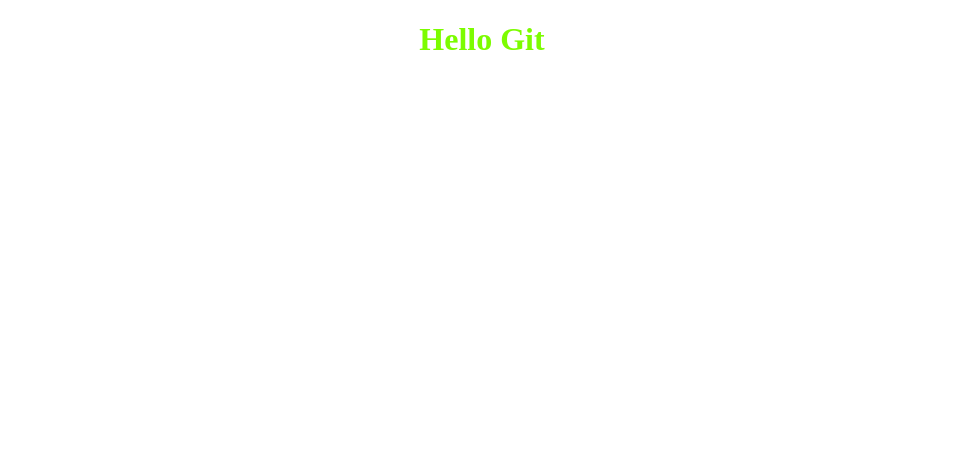
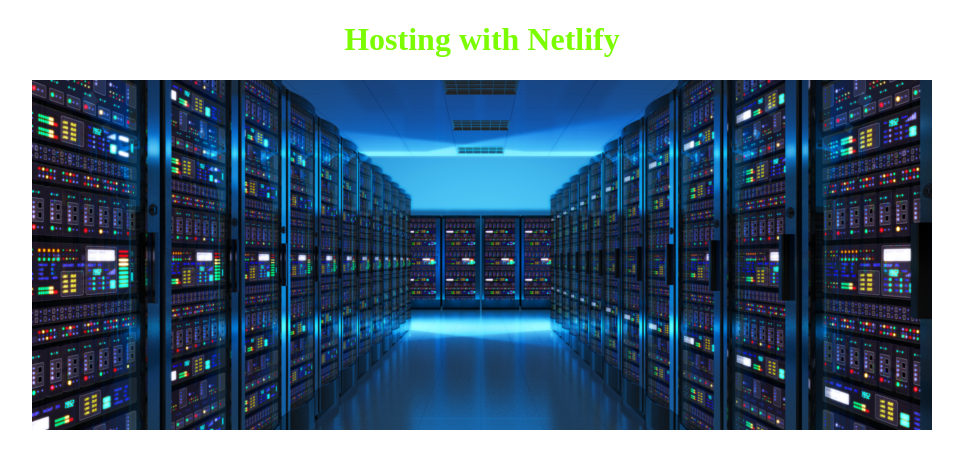
Before and after one commit to ctynes33/projectc2, a plain HTML site: page index.html in a window 1280 px wide. Shown: the whole page, without its empty margins (158-1121 px from the left). Drawn offline with nearby package versions, Linux system fonts and the light colour scheme.

Commit message:
Added img

```diff
--- a/index.html
+++ b/index.html
@@ -7,7 +7,9 @@
 <script src="https://code.jquery.com/jquery-3.3.1.js"></script>
 </head>
 <body>
-<h1>Hello Git</h1>
+<h1>Hosting with Netlify</h1>
+
+<img src="img/servers.jpg">
 
 <script src="script.js"></script>
 </body>
--- a/script.js
+++ b/script.js
@@ -1 +1 @@
-alert("hey");
+alert("Welcome!");
--- a/style.css
+++ b/style.css
@@ -3,3 +3,7 @@
 			text-align: center;
 			color: lawngreen;
 		}
+		img{
+			display: block;
+			margin: 0 auto;
+		}
```
Also changed, not shown: img/servers.jpg (added).
